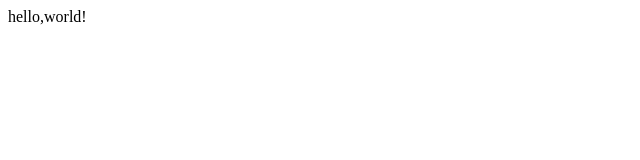
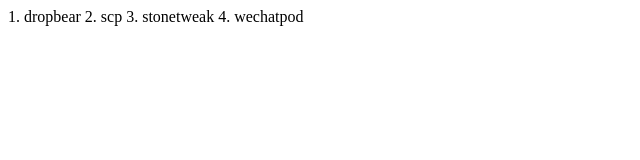
Before and after one commit to AloneMonkey/cydiarepo, a plain HTML site: page index.html in a window 1280 px wide. Shown: the whole page, without its empty margins (0-640 px from the left). Drawn offline with Linux system fonts and the light colour scheme.

Commit message:
[update] update index.html

```diff
--- a/index.html
+++ b/index.html
@@ -5,6 +5,9 @@
     <title>CydiaRepo</title>
   </head>
   <body>
-    hello,world!
+    1. dropbear
+    2. scp
+    3. stonetweak
+    4. wechatpod
   </body>
 </html>
```
Also changed, not shown: 14 other files.
